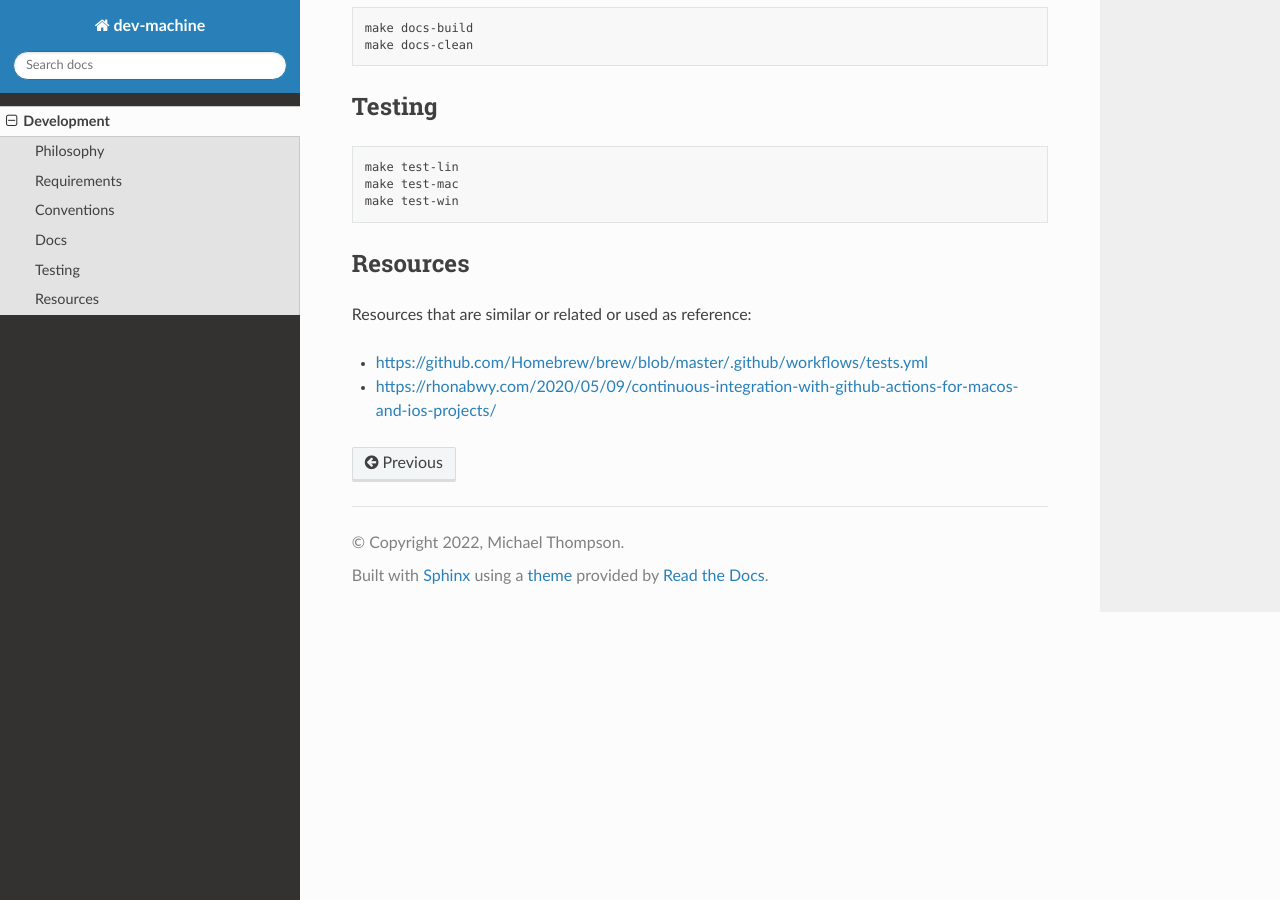
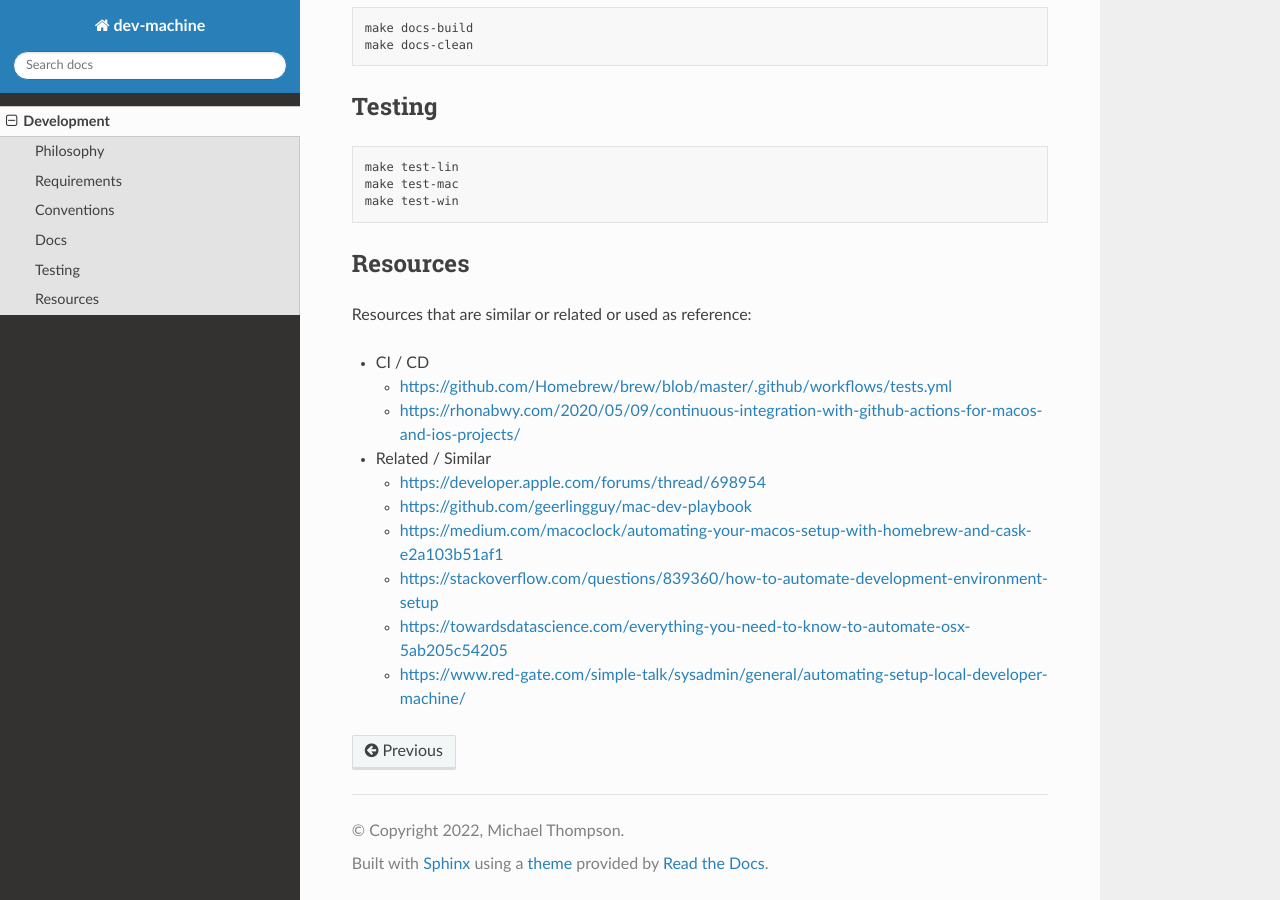
Before and after one commit to ActionScripted/dev-machine, a Sphinx documentation site: the page built from docs/development/index.md, in a window 1280 px wide and 900 px high, scrolled down 762 px. Built offline with Sphinx 7.4.7 and the Read the Docs theme 2.0.0, drawn with Linux system fonts in a browser that asks for light colours.

Commit message:
adding resources

```diff
--- a/docs/development/index.md
+++ b/docs/development/index.md
@@ -49,5 +49,13 @@ make test-win
 
 Resources that are similar or related or used as reference:
 
-* <https://github.com/Homebrew/brew/blob/master/.github/workflows/tests.yml>
-* <https://rhonabwy.com/2020/05/09/continuous-integration-with-github-actions-for-macos-and-ios-projects/>
+* CI / CD
+  * <https://github.com/Homebrew/brew/blob/master/.github/workflows/tests.yml>
+  * <https://rhonabwy.com/2020/05/09/continuous-integration-with-github-actions-for-macos-and-ios-projects/>
+* Related / Similar
+  * <https://developer.apple.com/forums/thread/698954>
+  * <https://github.com/geerlingguy/mac-dev-playbook>
+  * <https://medium.com/macoclock/automating-your-macos-setup-with-homebrew-and-cask-e2a103b51af1>
+  * <https://stackoverflow.com/questions/839360/how-to-automate-development-environment-setup>
+  * <https://towardsdatascience.com/everything-you-need-to-know-to-automate-osx-5ab205c54205>
+  * <https://www.red-gate.com/simple-talk/sysadmin/general/automating-setup-local-developer-machine/>
```
